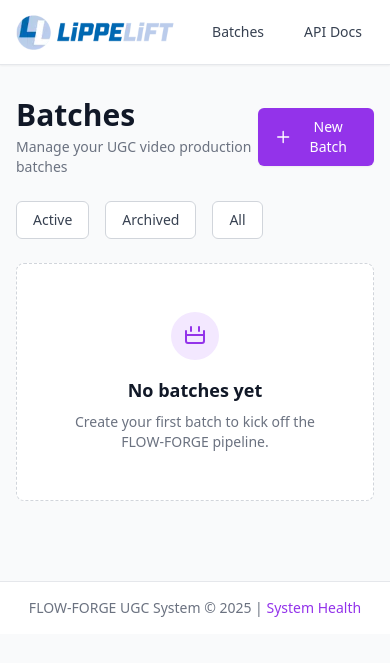
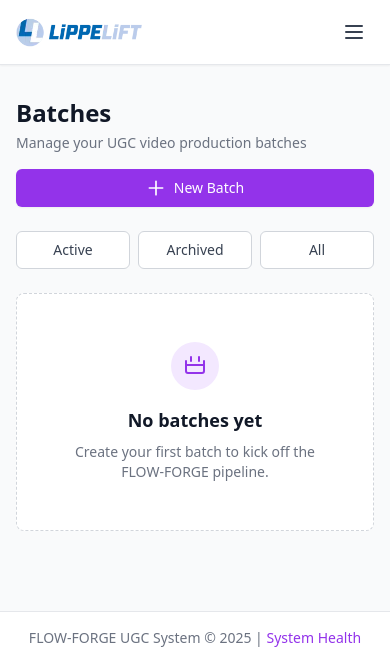
Before and after one commit to patabrava/AIUGC, a FastAPI app: template templates/batches/list.html in a window 390 px wide. Shown: the top 663 px of the page. Run offline with FastAPI, Linux system fonts and the light colour scheme; the template is opened without the code that fills it, so the values that code supplies are empty; parts of the project's set-up code (start-up, migrations or seed data) failed here and were passed over; some libraries are stand-ins or nearby versions.

Commit message:
responsiveness done

```diff
--- a/templates/base.html
+++ b/templates/base.html
@@ -31,11 +31,14 @@
             --error: #B3261E;
             --error-container: #F9DEDC;
         }
+
+        /* Mobile menu toggle */
+        [x-cloak] { display: none !important; }
     </style>
 </head>
 <body class="bg-gray-50 min-h-screen">
     <!-- Navigation -->
-    <nav class="bg-white shadow-sm border-b border-gray-200">
+    <nav class="bg-white shadow-sm border-b border-gray-200" x-data="{ mobileMenuOpen: false }">
         <div class="max-w-7xl mx-auto px-4 sm:px-6 lg:px-8">
             <div class="flex justify-between h-16">
                 <div class="flex items-center space-x-3">
@@ -43,19 +46,59 @@
                         <img
                             src="{{ url_for('static', path='images/logo-Lippe-Lift_01.png') }}"
                             alt="Lippe Lift UGC System"
-                            class="h-10 w-auto"
+                            class="h-8 sm:h-10 w-auto"
                             loading="lazy"
                         >
                     </a>
                 </div>
-                <div class="flex items-center space-x-4">
-                    <a href="/batches" class="text-gray-700 hover:text-purple-700 px-3 py-2 rounded-md text-sm font-medium">
+
+                <!-- Desktop Navigation -->
+                <div class="hidden md:flex items-center space-x-4">
+                    <a href="/batches" class="text-gray-700 hover:text-purple-700 px-3 py-2 rounded-md text-sm font-medium transition">
                         Batches
                     </a>
-                    <a href="/docs" class="text-gray-700 hover:text-purple-700 px-3 py-2 rounded-md text-sm font-medium">
+                    <a href="/docs" class="text-gray-700 hover:text-purple-700 px-3 py-2 rounded-md text-sm font-medium transition">
                         API Docs
                     </a>
                 </div>
+
+                <!-- Mobile Menu Button -->
+                <div class="md:hidden flex items-center">
+                    <button
+                        @click="mobileMenuOpen = !mobileMenuOpen"
+                        type="button"
+                        class="inline-flex items-center justify-center p-2 rounded-md text-gray-700 hover:text-purple-700 hover:bg-gray-100 focus:outline-none focus:ring-2 focus:ring-inset focus:ring-purple-500 transition"
+                        aria-expanded="false"
+                        aria-label="Toggle navigation menu"
+                    >
+                        <svg x-show="!mobileMenuOpen" class="h-6 w-6" fill="none" stroke="currentColor" viewBox="0 0 24 24">
+                            <path stroke-linecap="round" stroke-linejoin="round" stroke-width="2" d="M4 6h16M4 12h16M4 18h16"/>
+                        </svg>
+                        <svg x-show="mobileMenuOpen" x-cloak class="h-6 w-6" fill="none" stroke="currentColor" viewBox="0 0 24 24">
+                            <path stroke-linecap="round" stroke-linejoin="round" stroke-width="2" d="M6 18L18 6M6 6l12 12"/>
+                        </svg>
+                    </button>
+                </div>
+            </div>
+        </div>
+
+        <!-- Mobile Menu -->
+        <div x-show="mobileMenuOpen" x-cloak x-transition:enter="transition ease-out duration-200" x-transition:enter-start="opacity-0 -translate-y-1" x-transition:enter-end="opacity-100 translate-y-0" x-transition:leave="transition ease-in duration-150" x-transition:leave-start="opacity-100 translate-y-0" x-transition:leave-end="opacity-0 -translate-y-1" class="md:hidden border-t border-gray-200">
+            <div class="px-2 pt-2 pb-3 space-y-1">
+                <a
+                    href="/batches"
+                    class="block text-gray-700 hover:text-purple-700 hover:bg-purple-50 px-3 py-2 rounded-md text-base font-medium transition"
+                    @click="mobileMenuOpen = false"
+                >
+                    Batches
+                </a>
+                <a
+                    href="/docs"
+                    class="block text-gray-700 hover:text-purple-700 hover:bg-purple-50 px-3 py-2 rounded-md text-base font-medium transition"
+                    @click="mobileMenuOpen = false"
+                >
+                    API Docs
+                </a>
             </div>
         </div>
     </nav>
--- a/templates/batches/list.html
+++ b/templates/batches/list.html
@@ -10,14 +10,14 @@
     x-on:destroy="destroy()"
 >
     <!-- Header -->
-    <div class="flex justify-between items-center mb-6">
+    <div class="flex flex-col sm:flex-row sm:justify-between sm:items-center gap-4 mb-6">
         <div>
-            <h2 class="text-3xl font-bold text-gray-900">Batches</h2>
+            <h2 class="text-2xl sm:text-3xl font-bold text-gray-900">Batches</h2>
             <p class="mt-1 text-sm text-gray-500">Manage your UGC video production batches</p>
         </div>
         <button
             @click="showCreateModal = true"
-            class="inline-flex items-center px-4 py-2 border border-transparent rounded-md shadow-sm text-sm font-medium text-white bg-purple-600 hover:bg-purple-700 focus:outline-none focus:ring-2 focus:ring-offset-2 focus:ring-purple-500"
+            class="inline-flex items-center justify-center px-4 py-2 border border-transparent rounded-md shadow-sm text-sm font-medium text-white bg-purple-600 hover:bg-purple-700 focus:outline-none focus:ring-2 focus:ring-offset-2 focus:ring-purple-500 transition sm:w-auto w-full"
         >
             <svg class="h-5 w-5 mr-2" fill="none" stroke="currentColor" viewBox="0 0 24 24">
                 <path stroke-linecap="round" stroke-linejoin="round" stroke-width="2" d="M12 4v16m8-8H4"/>
@@ -55,25 +55,25 @@
     </div>
 
     <!-- Filters -->
-    <div class="mb-6 flex space-x-4">
+    <div class="mb-6 flex flex-wrap gap-2 sm:gap-4">
         <button
             hx-get="/batches?archived=false"
             hx-target="#batches-list"
-            class="px-4 py-2 text-sm font-medium text-gray-700 bg-white border border-gray-300 rounded-md hover:bg-gray-50"
+            class="flex-1 sm:flex-none px-4 py-2 text-sm font-medium text-gray-700 bg-white border border-gray-300 rounded-md hover:bg-gray-50 transition"
         >
             Active
         </button>
         <button
             hx-get="/batches?archived=true"
             hx-target="#batches-list"
-            class="px-4 py-2 text-sm font-medium text-gray-700 bg-white border border-gray-300 rounded-md hover:bg-gray-50"
+            class="flex-1 sm:flex-none px-4 py-2 text-sm font-medium text-gray-700 bg-white border border-gray-300 rounded-md hover:bg-gray-50 transition"
         >
             Archived
         </button>
         <button
             hx-get="/batches"
             hx-target="#batches-list"
-            class="px-4 py-2 text-sm font-medium text-gray-700 bg-white border border-gray-300 rounded-md hover:bg-gray-50"
+            class="flex-1 sm:flex-none px-4 py-2 text-sm font-medium text-gray-700 bg-white border border-gray-300 rounded-md hover:bg-gray-50 transition"
         >
             All
         </button>
@@ -105,10 +105,10 @@
     <div
         x-show="showCreateModal"
         x-cloak
-        class="fixed inset-0 bg-gray-500 bg-opacity-75 flex items-center justify-center z-50"
+        class="fixed inset-0 bg-gray-500 bg-opacity-75 flex items-center justify-center z-50 px-4"
         @click.self="showCreateModal = false"
     >
-        <div class="bg-white rounded-lg shadow-xl max-w-md w-full p-6">
+        <div class="bg-white rounded-lg shadow-xl max-w-md w-full p-4 sm:p-6 max-h-[90vh] overflow-y-auto">
             <h3 class="text-lg font-medium text-gray-900 mb-4">Create New Batch</h3>
 
             <form
--- a/templates/batches/partials/list_content.html
+++ b/templates/batches/partials/list_content.html
@@ -19,8 +19,17 @@
       {% set total_posts = value_count + lifestyle_count + product_count %}
       <tr class="hover:bg-purple-50">
         <td class="px-6 py-4 whitespace-nowrap">
-          <div class="text-sm font-medium text-gray-900">{{ batch.brand }}</div>
-          <div class="text-sm text-gray-500">ID: {{ batch.id }}</div>
+          <a
+            href="/batches/{{ batch.id }}"
+            class="block rounded-md px-3 py-2 -mx-3 -my-2 focus:outline-none focus-visible:ring-2 focus-visible:ring-purple-500 focus-visible:ring-offset-2 focus-visible:ring-offset-white hover:bg-purple-50"
+          >
+            <span class="text-sm font-medium text-gray-900 block">
+              {{ batch.brand }}
+            </span>
+            <span class="text-sm text-gray-500 block">
+              ID: {{ batch.id }}
+            </span>
+          </a>
         </td>
         <td class="px-6 py-4 whitespace-nowrap">
           <span class="inline-flex rounded-full px-3 py-1 text-xs font-semibold bg-purple-100 text-purple-700">
```
Also changed, not shown: templates/batches/detail.html (+47 -20 lines).
